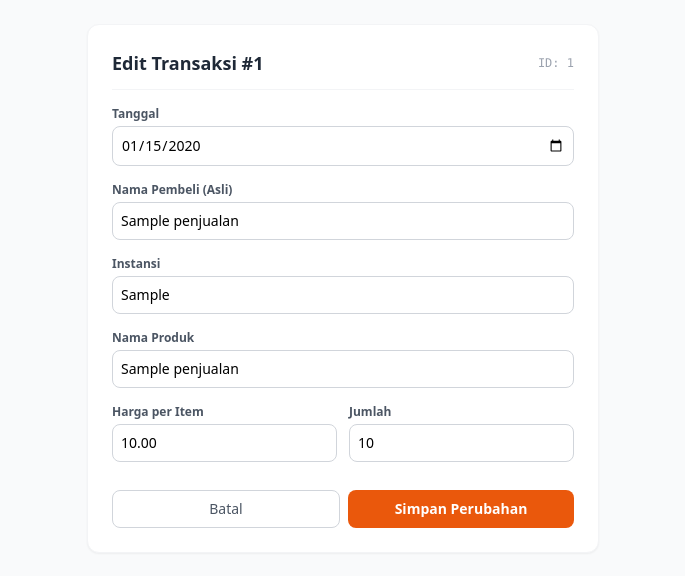
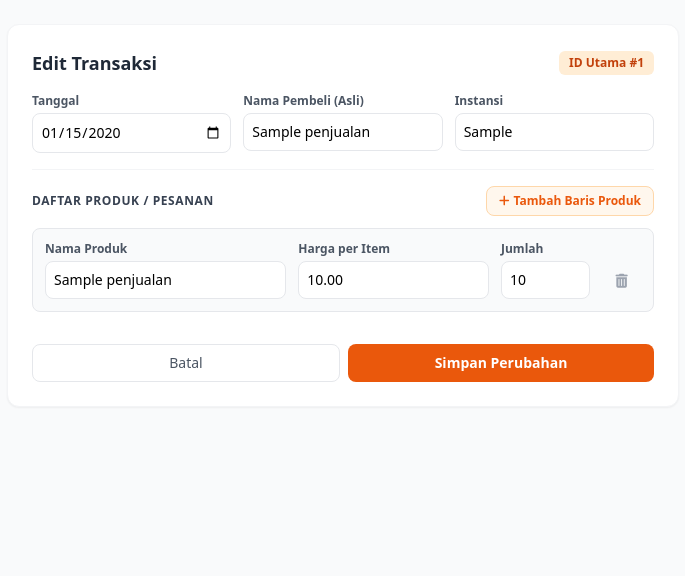
Before and after one commit to dapoerela85/demo, a PHP site: page /admin/edit-transaksi.php?id=1 in a window 1280 px wide. Shown: the top 576 px of the page, without its empty margins (297-982 px from the left). Run offline with PHP 8.4, Linux system fonts and the light colour scheme; the visitor is signed in with stand-in values (Sample User, id 1); tables that the repository leaves empty hold one stand-in row (values such as "Sample post"); some libraries are stand-ins or nearby versions.

Commit message:
Update edit-transaksi.php

```diff
--- a/admin/edit-transaksi.php
+++ b/admin/edit-transaksi.php
@@ -2,40 +2,70 @@
 // admin/edit-transaksi.php
 require_once __DIR__ . '/auth.php';
 
-$id = $_GET['id'] ?? null;
+$id =$_GET['id'] ?? null;
 if (!$id) {
     header('Location: index.php');
     exit;
 }
 
-// Ambil data transaksi berdasarkan ID
-$stmt = $pdo->prepare("SELECT * FROM penjualan WHERE id = ?");
+// 1. Ambil data transaksi acuan
+$stmt =$pdo->prepare("SELECT * FROM penjualan WHERE id = ?");
 $stmt->execute([$id]);
-$data = $stmt->fetch();
+$trxData =$stmt->fetch();
 
-if (!$data) {
+if (!$trxData) {
     die("Data transaksi tidak ditemukan.");
 }
 
-// Proses Update Data
+// 2. Ambil semua produk milik pembeli & tanggal yang sama
+$itemsStmt =$pdo->prepare("SELECT * FROM penjualan WHERE tgl = ? AND nama = ? ORDER BY id ASC");
+$itemsStmt->execute([$trxData['tgl'],$trxData['nama']]);
+$itemsList =$itemsStmt->fetchAll();
+
+if (empty($itemsList)) {
+    $itemsList = [$trxData];
+}
+
+// 3. Proses Update Multi-Produk (POST Request)
 if ($_SERVER['REQUEST_METHOD'] === 'POST') {
-    $tgl          = $_POST['tgl'] ?? $data['tgl'];
-    $nama         = trim($_POST['nama'] ?? '');
-    $instansi     = trim($_POST['instansi'] ?? '');
-    $nama_produk  = trim($_POST['nama_produk'] ?? '');
-    $harga_produk = floatval($_POST['harga_produk'] ?? 0);
-    $jumlah       = intval($_POST['jumlah'] ?? 1);
+    $tgl =$_POST['tgl'];
+    $nama =$_POST['nama'];
+    $instansi =$_POST['instansi'] ?? '';
 
-    $updateStmt = $pdo->prepare("UPDATE penjualan SET tgl=?, nama=?, instansi=?, nama_produk=?, harga_produk=?, jumlah=? WHERE id=?");
-    $updateStmt->execute([
-        $tgl,
-        $nama,
-        $instansi,
-        $nama_produk,
-        $harga_produk,
-        $jumlah,
-        $id
-    ]);
+    $item_ids =$_POST['item_id'] ?? [];
+    $nama_produk_list =$_POST['nama_produk'] ?? [];
+    $harga_produk_list =$_POST['harga_produk'] ?? [];
+    $jumlah_list =$_POST['jumlah'] ?? [];
+
+    $existingIds = array_column($itemsList, 'id');
+    $submittedIds = array_filter($item_ids);
+
+    // Hapus item produk yang dibuang dari baris oleh admin
+    $idsToDelete = array_diff($existingIds,$submittedIds);
+    if (!empty($idsToDelete)) {
+        $inClause = implode(',', array_fill(0, count($idsToDelete), '?'));
+        $deleteStmt =$pdo->prepare("DELETE FROM penjualan WHERE id IN ($inClause)");
+        $deleteStmt->execute(array_values($idsToDelete));
+    }
+
+    // Loop untuk Update / Insert Item Produk
+    $updateStmt =$pdo->prepare("UPDATE penjualan SET tgl=?, nama=?, instansi=?, nama_produk=?, harga_produk=?, jumlah=? WHERE id=?");
+    $insertStmt =$pdo->prepare("INSERT INTO penjualan (tgl, nama, instansi, nama_produk, harga_produk, jumlah) VALUES (?, ?, ?, ?, ?, ?)");
+
+    for ($i = 0; $i < count($nama_produk_list); $i++) {$itemId = !empty($item_ids[$i]) ? intval($item_ids[$i]) : null;
+        $produk = trim($nama_produk_list[$i]);
+        $harga  = floatval($harga_produk_list[$i]);$jumlah = intval($jumlah_list[$i]);
+
+        if (!empty($produk) && $harga >= 0 &&$jumlah > 0) {
+            if ($itemId && in_array($itemId,$existingIds)) {
+                // Update item lama
+                $updateStmt->execute([$tgl, $nama,$instansi, $produk,$harga, $jumlah,$itemId]);
+            } else {
+                // Insert item baru yang ditambahkan di form edit
+                $insertStmt->execute([$tgl,$nama, $instansi,$produk, $harga,$jumlah]);
+            }
+        }
+    }
 
     header('Location: index.php');
     exit;
@@ -46,60 +76,123 @@ if ($_SERVER['REQUEST_METHOD'] === 'POST') {
 <head>
     <meta charset="UTF-8">
     <meta name="viewport" content="width=device-width, initial-scale=1.0">
-    <title>Edit Transaksi #<?= htmlspecialchars($data['id']) ?> - Admin</title>
+    <title>Edit Transaksi #<?= htmlspecialchars($trxData['id']) ?> - Admin</title>
     <script src="https://cdn.tailwindcss.com"></script>
     <link href="https://cdnjs.cloudflare.com/ajax/libs/font-awesome/6.0.0/css/all.min.css" rel="stylesheet">
 </head>
-<body class="bg-gray-50 p-6 font-sans">
-    <div class="max-w-lg mx-auto bg-white p-6 rounded-xl shadow-sm border border-gray-100 space-y-4">
-
-        <!-- Header Title -->
-        <div class="flex justify-between items-center border-b border-gray-100 pb-3">
-            <h2 class="text-lg font-bold text-gray-800">Edit Transaksi #<?= htmlspecialchars($data['id']) ?></h2>
-            <span class="text-xs font-mono text-gray-400">ID: <?= htmlspecialchars($data['id']) ?></span>
+<body class="bg-gray-50 p-6">
+    <div class="max-w-2xl mx-auto bg-white p-6 rounded-xl shadow-sm border border-gray-100">
+        <div class="flex justify-between items-center mb-4">
+            <h2 class="text-lg font-bold text-gray-800">Edit Transaksi</h2>
+            <span class="text-xs bg-orange-100 text-orange-700 font-semibold px-2.5 py-1 rounded-md">ID Utama #<?= htmlspecialchars($trxData['id']) ?></span>
         </div>
 
         <form method="POST" class="space-y-4">
+            <!-- Data Pembeli & Tanggal -->
+            <div class="grid grid-cols-1 md:grid-cols-3 gap-3">
                 <div>
                     <label class="block text-xs font-semibold text-gray-600 mb-1">Tanggal</label>
-                <input type="date" name="tgl" value="<?= htmlspecialchars($data['tgl']) ?>" required class="w-full border border-gray-300 rounded-lg p-2 text-sm focus:ring-2 focus:ring-orange-500 focus:outline-none">
+                    <input type="date" name="tgl" value="<?= htmlspecialchars($trxData['tgl']) ?>" required class="w-full border rounded-lg p-2 text-sm focus:ring-2 focus:ring-orange-500 focus:outline-none">
                 </div>
-
                 <div>
                     <label class="block text-xs font-semibold text-gray-600 mb-1">Nama Pembeli (Asli)</label>
-                <input type="text" name="nama" value="<?= htmlspecialchars($data['nama'] ?? '') ?>" required class="w-full border border-gray-300 rounded-lg p-2 text-sm focus:ring-2 focus:ring-orange-500 focus:outline-none">
+                    <input type="text" name="nama" value="<?= htmlspecialchars($trxData['nama']) ?>" required placeholder="Contoh: Siti Aisyah" class="w-full border rounded-lg p-2 text-sm focus:ring-2 focus:ring-orange-500 focus:outline-none">
                 </div>
-
                 <div>
                     <label class="block text-xs font-semibold text-gray-600 mb-1">Instansi</label>
-                <input type="text" name="instansi" value="<?= htmlspecialchars($data['instansi'] ?? '') ?>" placeholder="Puskesmas Melati / - " class="w-full border border-gray-300 rounded-lg p-2 text-sm focus:ring-2 focus:ring-orange-500 focus:outline-none">
-            </div>
-
-            <div>
-                <label class="block text-xs font-semibold text-gray-600 mb-1">Nama Produk</label>
-                <input type="text" name="nama_produk" value="<?= htmlspecialchars($data['nama_produk'] ?? '') ?>" required class="w-full border border-gray-300 rounded-lg p-2 text-sm focus:ring-2 focus:ring-orange-500 focus:outline-none">
-            </div>
-
-            <div class="grid grid-cols-2 gap-3">
-                <div>
-                    <label class="block text-xs font-semibold text-gray-600 mb-1">Harga per Item</label>
-                    <input type="number" name="harga_produk" value="<?= htmlspecialchars($data['harga_produk']) ?>" min="0" step="1" required class="w-full border border-gray-300 rounded-lg p-2 text-sm focus:ring-2 focus:ring-orange-500 focus:outline-none">
-                </div>
-                <div>
-                    <label class="block text-xs font-semibold text-gray-600 mb-1">Jumlah</label>
-                    <input type="number" name="jumlah" value="<?= htmlspecialchars($data['jumlah']) ?>" min="1" required class="w-full border border-gray-300 rounded-lg p-2 text-sm focus:ring-2 focus:ring-orange-500 focus:outline-none">
+                    <input type="text" name="instansi" value="<?= htmlspecialchars($trxData['instansi'] ?? '') ?>" placeholder="Puskesmas Melati" class="w-full border rounded-lg p-2 text-sm focus:ring-2 focus:ring-orange-500 focus:outline-none">
                 </div>
             </div>
 
-            <div class="flex gap-2 pt-3">
-                <a href="index.php" class="px-4 py-2 border border-gray-300 rounded-lg text-sm text-center flex-1 text-gray-600 hover:bg-gray-100 transition">
-                    Batal
-                </a>
-                <button type="submit" class="px-4 py-2 bg-orange-600 text-white rounded-lg text-sm font-semibold flex-1 hover:bg-orange-700 transition">
-                    Simpan Perubahan
+            <hr class="my-4 border-gray-100">
+
+            <!-- Container Produk Dinamis -->
+            <div class="space-y-3">
+                <div class="flex justify-between items-center">
+                    <label class="block text-xs font-bold text-gray-700 uppercase tracking-wider">Daftar Produk / Pesanan</label>
+                    <button type="button" onclick="addProductRow()" class="text-xs bg-orange-50 hover:bg-orange-100 text-orange-600 font-semibold px-3 py-1.5 rounded-lg border border-orange-200 transition flex items-center gap-1">
+                        <i class="fas fa-plus"></i> Tambah Baris Produk
                     </button>
+                </div>
+
+                <div id="product-container" class="space-y-3">
+                    <?php foreach ($itemsList as$item): ?>
+                        <!-- Baris Produk Existing -->
+                        <div class="product-row bg-gray-50 p-3 rounded-lg border border-gray-200 relative grid grid-cols-1 md:grid-cols-12 gap-3 items-end">
+                            <input type="hidden" name="item_id[]" value="<?= htmlspecialchars($item['id']) ?>">
+
+                            <div class="md:col-span-5">
+                                <label class="block text-xs font-semibold text-gray-600 mb-1">Nama Produk</label>
+                                <input type="text" name="nama_produk[]" value="<?= htmlspecialchars($item['nama_produk']) ?>" required placeholder="Nasi Kotak Ayam Bakar" class="w-full border rounded-lg p-2 text-sm bg-white focus:ring-2 focus:ring-orange-500 focus:outline-none">
+                            </div>
+                            <div class="md:col-span-4">
+                                <label class="block text-xs font-semibold text-gray-600 mb-1">Harga per Item</label>
+                                <input type="number" name="harga_produk[]" value="<?= htmlspecialchars($item['harga_produk']) ?>" min="0" required placeholder="25000" class="w-full border rounded-lg p-2 text-sm bg-white focus:ring-2 focus:ring-orange-500 focus:outline-none">
+                            </div>
+                            <div class="md:col-span-2">
+                                <label class="block text-xs font-semibold text-gray-600 mb-1">Jumlah</label>
+                                <input type="number" name="jumlah[]" value="<?= htmlspecialchars($item['jumlah']) ?>" min="1" required class="w-full border rounded-lg p-2 text-sm bg-white focus:ring-2 focus:ring-orange-500 focus:outline-none">
+                            </div>
+                            <div class="md:col-span-1 flex justify-center">
+                                <button type="button" onclick="removeProductRow(this)" class="text-gray-400 hover:text-red-600 p-2 text-sm transition" title="Hapus Baris">
+                                    <i class="fas fa-trash-alt"></i>
+                                </button>
+                            </div>
+                        </div>
+                    <?php endforeach; ?>
+                </div>
+            </div>
+
+            <!-- Tombol Aksi -->
+            <div class="flex gap-2 pt-4">
+                <a href="index.php" class="px-4 py-2 border rounded-lg text-sm text-center flex-1 text-gray-600 hover:bg-gray-100 transition">Batal</a>
+                <button type="submit" class="px-4 py-2 bg-orange-600 text-white rounded-lg text-sm font-semibold flex-1 hover:bg-orange-700 transition">Simpan Perubahan</button>
             </div>
         </form>
     </div>
+
+    <!-- Script JavaScript untuk Tambah/Hapus Baris Produk secara Dinamis -->
+    <script>
+        function addProductRow() {
+            const container = document.getElementById('product-container');
+            const newRow = document.createElement('div');
+            newRow.className = 'product-row bg-gray-50 p-3 rounded-lg border border-gray-200 relative grid grid-cols-1 md:grid-cols-12 gap-3 items-end';
+
+            newRow.innerHTML = `
+                <input type="hidden" name="item_id[]" value="">
+                <div class="md:col-span-5">
+                    <label class="block text-xs font-semibold text-gray-600 mb-1">Nama Produk</label>
+                    <input type="text" name="nama_produk[]" required placeholder="Snack Box / Es Teh" class="w-full border rounded-lg p-2 text-sm bg-white focus:ring-2 focus:ring-orange-500 focus:outline-none">
+                </div>
+                <div class="md:col-span-4">
+                    <label class="block text-xs font-semibold text-gray-600 mb-1">Harga per Item</label>
+                    <input type="number" name="harga_produk[]" min="0" required placeholder="15000" class="w-full border rounded-lg p-2 text-sm bg-white focus:ring-2 focus:ring-orange-500 focus:outline-none">
+                </div>
+                <div class="md:col-span-2">
+                    <label class="block text-xs font-semibold text-gray-600 mb-1">Jumlah</label>
+                    <input type="number" name="jumlah[]" min="1" value="1" required class="w-full border rounded-lg p-2 text-sm bg-white focus:ring-2 focus:ring-orange-500 focus:outline-none">
+                </div>
+                <div class="md:col-span-1 flex justify-center">
+                    <button type="button" onclick="removeProductRow(this)" class="text-gray-400 hover:text-red-600 p-2 text-sm transition" title="Hapus Baris">
+                        <i class="fas fa-trash-alt"></i>
+                    </button>
+                </div>
+            `;
+
+            container.appendChild(newRow);
+        }
+
+        function removeProductRow(button) {
+            const container = document.getElementById('product-container');
+            const rows = container.getElementsByClassName('product-row');
+
+            // Minimal menyisakan 1 baris
+            if (rows.length > 1) {
+                button.closest('.product-row').remove();
+            } else {
+                alert('Minimal harus mengisi 1 produk.');
+            }
+        }
+    </script>
 </body>
 </html>
```
Lines whose indentation alone changed are shown as unchanged.
